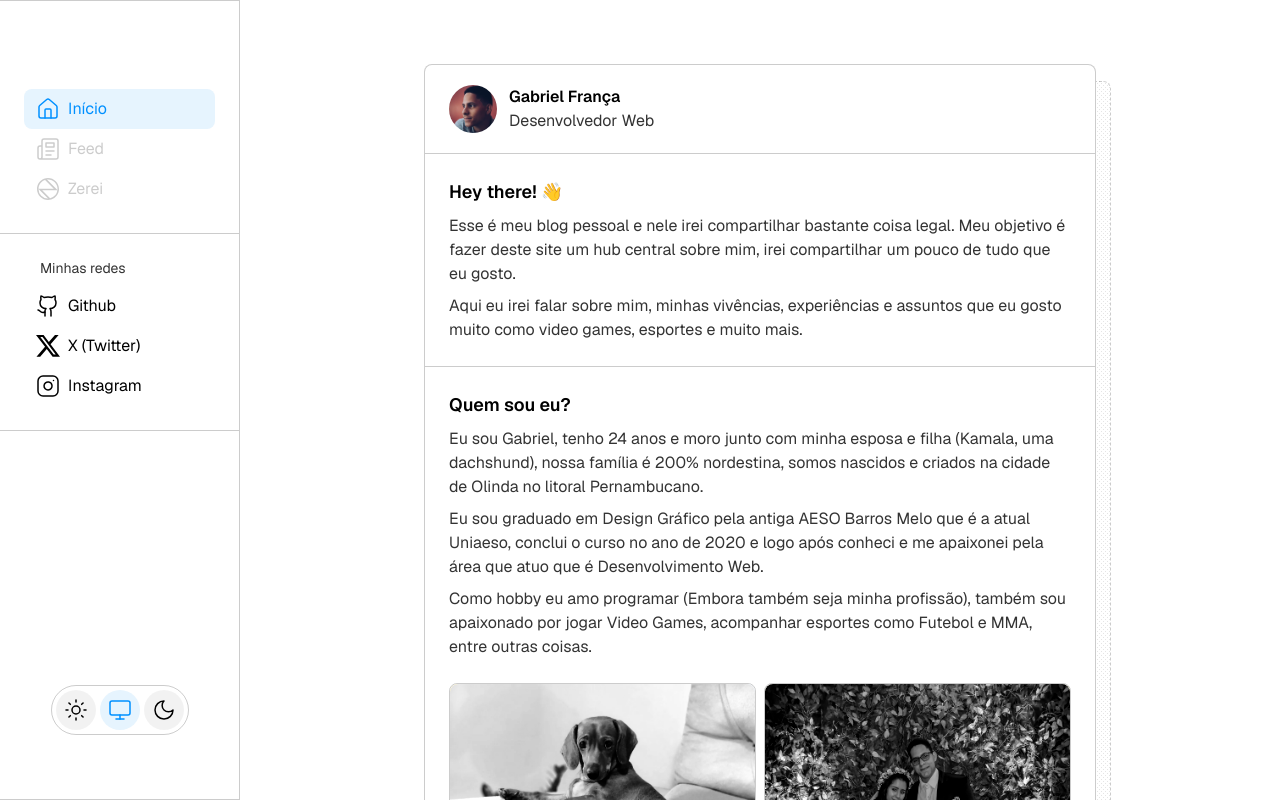
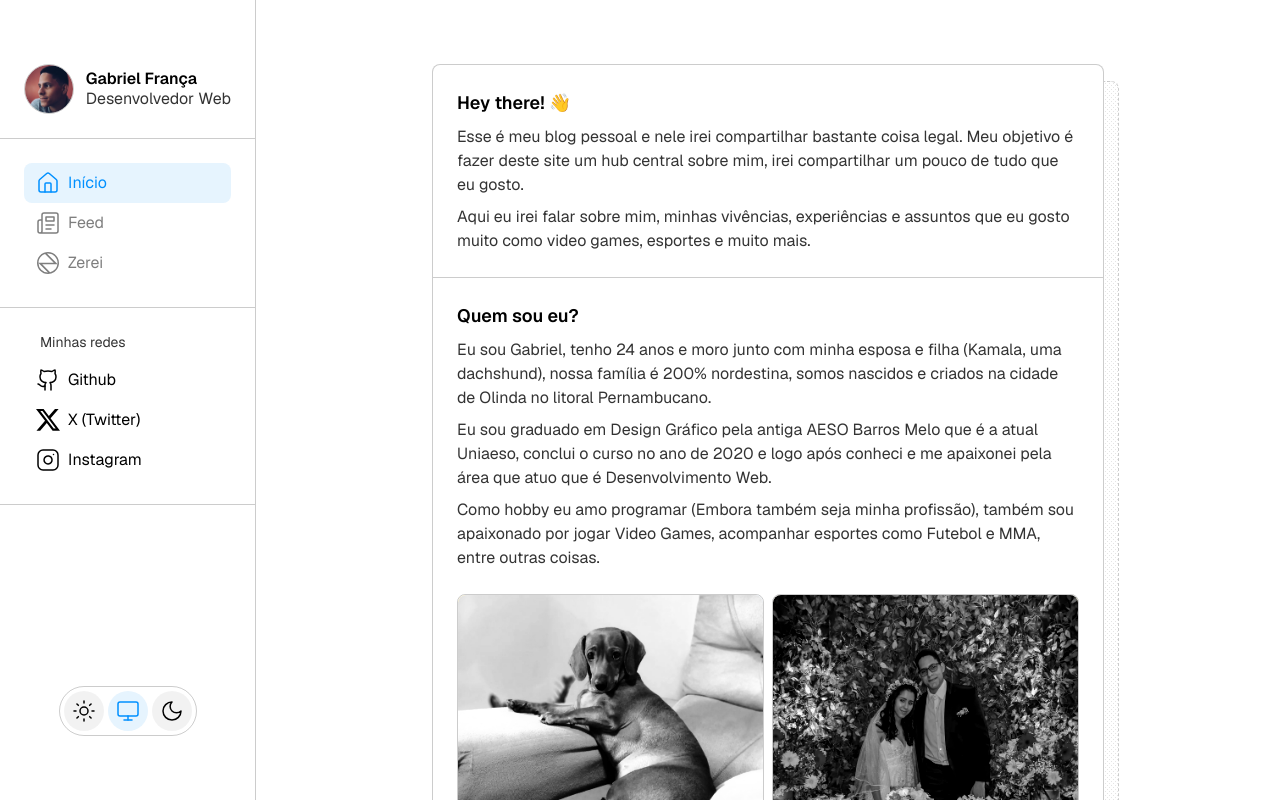
Before and after one commit to Bielframos/my-personal-blog, a Next.js app: page / in a window 1280 px wide. Shown: the top 800 px of the page. Built offline with nearby package versions, Linux system fonts and the light colour scheme; no server answers.

Commit message:
navbar improvments and others tweaks

```diff
--- a/app/layout.tsx
+++ b/app/layout.tsx
@@ -1,12 +1,11 @@
 import { Navbar } from "@/components/modules/navbar"
+import { Theme } from "@/components/modules/theme-switch"
 import cn from "@/lib/utils/cn"
 import { GeistMono } from "geist/font/mono"
 import { GeistSans } from "geist/font/sans"
-import type { Metadata, Viewport } from "next"
+import type { Metadata } from "next"
+import { cookies } from "next/headers"
 import "./globals.css"
-import { cookies } from "next/headers"
-import { setThemeCookie } from "@/lib/actions/set-theme-cookie"
-import { Theme } from "@/components/modules/theme-switch"
 
 const geist = GeistSans.className
 const geistMono = GeistMono.variable
@@ -33,9 +32,10 @@ export default function RootLayout({
         className={cn(
           geist,
           geistMono,
-          "md:flex bg-white-12 dark:bg-black-12 text-black-12 dark:text-white-12"
+          "bg-white-12 dark:bg-black-12 text-black-12 dark:text-white-12"
         )}
       >
+        <div className="md:flex">
           <Navbar userTheme={theme} />
           <main className="py-10 md:py-16 min-h-[100svh] flex items-center justify-center overflow-hidden flex-1">
             <section className="relative w-full mx-6 max-w-2xl border rounded-lg bg-white-12 dark:bg-black-12">
@@ -43,6 +43,7 @@ export default function RootLayout({
               <div className="absolute inset-0 w-full h-full rounded-lg border border-dashed left-4 top-4 bg-texture-black dark:bg-texture-white -z-10" />
             </section>
           </main>
+        </div>
       </body>
     </html>
   )
--- a/app/page.tsx
+++ b/app/page.tsx
@@ -1,27 +1,12 @@
 import { AnimatedPic } from "@/components/modules/animated-pic"
 import { Button } from "@/components/ui/button"
 import { MessagesSquare } from "lucide-react"
-import Image from "next/image"
 import Link from "next/link"
 import { Fragment } from "react"
 
 export default function Home() {
   return (
     <Fragment>
-      <header className="grid grid-cols-[auto,1fr] auto-rows-min px-6 p-[20px] relative">
-        <Image
-          src="/my-profile-pic.webp"
-          width={48}
-          height={48}
-          alt="Uma foto do Gabriel França"
-          className="rounded-full row-span-2 mr-3"
-        />
-        <h1 className="font-lg font-semibold">Gabriel França</h1>
-        <p className="text-black-10 dark:text-white-10 col-start-2">Desenvolvedor Web</p>
-      </header>
-
-      <hr />
-
       <article className="p-6 grid auto-rows-min gap-2 [&_p]:text-black-10 dark:[&_p]:text-white-10">
         <h2 className="text-lg font-semibold">Hey there! 👋</h2>
 
--- a/components/modules/navbar.tsx
+++ b/components/modules/navbar.tsx
@@ -1,6 +1,5 @@
 "use client"
 
-import { Button } from "@/components/ui/button"
 import { X } from "@/components/ui/icons/x"
 import cn from "@/lib/utils/cn"
 import { AnimatePresence, motion, type Variants } from "framer-motion"
@@ -11,6 +10,8 @@ import { createElement, useState } from "react"
 import { Zerei } from "../ui/icons/zerei"
 import { useMediaQuery } from "@/lib/hooks/use-media-query"
 import { Theme, ThemeSwitch } from "./theme-switch"
+import Image from "next/image"
+import { Button } from "../ui/button"
 
 const subPages = [
   { icon: Home, title: "Início", href: "/", disabled: false },
@@ -35,7 +36,7 @@ const socialMedia = [
 ]
 
 const ulAnimation: Variants = {
-  hidden: { left: "-240px" },
+  hidden: { left: "-256px" },
   show: { left: "0px" },
 }
 
@@ -59,30 +60,42 @@ export const Navbar = ({ userTheme }: { userTheme?: Theme }) => {
   const [showMenu, setShowMenu] = useState(false)
 
   return (
-    <motion.nav
+    <motion.div
       variants={ulAnimation}
       initial="hidden"
       animate={showMenu ? "show" : "hidden"}
-      className="fixed top-10 w-full max-w-60 border-y border-r rounded-r-xl bg-white-12 dark:bg-black-12 md:sticky md:top-0 md:h-[100svh] md:rounded-none md:py-16 z-[999] flex flex-col"
+      className="fixed md:sticky md:top-0 w-full max-w-64 h-svh border-r bg-white-12 dark:bg-black-12 z-[999]"
     >
-      <ul className="p-6">
+      <nav className="flex flex-col py-10 md:py-16 h-full overflow-y-auto">
+        <header className="flex gap-3 px-6 pt-6 pb-6 md:pt-0 relative">
+          <Image
+            src="/my-profile-pic.webp"
+            width={42}
+            height={42}
+            alt="Uma foto do Gabriel França"
+            className="rounded-full border aspect-square flex-1"
+          />
+          <div className="flex flex-col justify-center">
+            <h1 className="font-lg font-semibold">Gabriel França</h1>
+            <p className="text-black-10 dark:text-white-10 col-start-2 -mt-1">
+              Desenvolvedor Web
+            </p>
+          </div>
+        </header>
+
+        <ul className="p-6 border-t">
           {subPages.map((route) => (
             <li key={route.title}>
               <Link
                 href={route.disabled ? "#" : route.href}
-              className={cn(route.disabled && "pointer-events-none")}
-            >
-              <Button
-                variant="nav"
-                iconPos="before"
                 className={cn(
+                  "flex gap-2 pl-3 pr-4 py-2 rounded-lg transition-colors w-full hover:bg-black-2 dark:hover:bg-white-2",
                   path === route.href &&
-                    "bg-blue-3 dark:bg-blue-dark-3 hover:bg-blue-4 dark:hover:bg-blue-dark-4 text-blue-9"
+                    "bg-blue-3 hover:bg-blue-4 dark:bg-blue-dark-4 dark:hover:bg-blue-dark-4 text-blue-9",
+                  route.disabled && "pointer-events-none opacity-50"
                 )}
-                disabled={route.disabled}
               >
                 {createElement(route.icon)} {route.title}
-              </Button>
               </Link>
             </li>
           ))}
@@ -94,18 +107,25 @@ export const Navbar = ({ userTheme }: { userTheme?: Theme }) => {
           <h6 className="text-sm text-black-10 dark:text-white-10 pl-4 pb-2">Minhas redes</h6>
           {socialMedia.map((route) => (
             <li key={route.title}>
-            <Link href={route.href}>
-              <Button variant="nav" iconPos="before" disabled={route.disabled}>
+              <Link
+                href={route.href}
+                className={cn(
+                  "flex gap-2 pl-3 pr-4 py-2 rounded-lg transition-colors w-full hover:bg-black-2 dark:hover:bg-white-2",
+                  path === route.href &&
+                    "bg-blue-3 hover:bg-blue-4 dark:bg-blue-dark-4 dark:hover:bg-blue-dark-4 text-blue-9",
+                  route.disabled && "pointer-events-none opacity-50"
+                )}
+              >
                 {createElement(route.icon)} {route.title}
-              </Button>
               </Link>
             </li>
           ))}
         </ul>
 
-      <hr className="md:mb-auto" />
+        <hr className="mb-6" />
 
         <ThemeSwitch userTheme={userTheme} />
+      </nav>
 
       {isMobile && (
         <Button
@@ -128,6 +148,6 @@ export const Navbar = ({ userTheme }: { userTheme?: Theme }) => {
           </AnimatePresence>
         </Button>
       )}
-    </motion.nav>
+    </motion.div>
   )
 }
--- a/components/modules/theme-switch.tsx
+++ b/components/modules/theme-switch.tsx
@@ -37,7 +37,7 @@ export const ThemeSwitch = ({ userTheme = "system" }: { userTheme?: Theme }) =>
   }
 
   return (
-    <fieldset className="my-4 md:my-0 self-center flex p-1 rounded-full border gap-1">
+    <fieldset className="mt-auto self-center flex p-1 rounded-full border gap-1">
       {themes.map((theme) => {
         const Icon = theme.icon
         return (
--- a/components/ui/button.tsx
+++ b/components/ui/button.tsx
@@ -2,15 +2,14 @@ import cn from "@/lib/utils/cn"
 import { VariantProps, cva } from "class-variance-authority"
 import { ComponentProps } from "react"
 
-const style = cva(
-  "flex rounded-lg justify-center items-center gap-2 focus-visible:outline-none focus-visible:ring-2 ring-black-2 dark:ring-white-6 transition-colors px-4 py-2 w-fit disabled:bg-[transparent] disabled:text-black-6 dark:disabled:text-white-6 disabled:opacity-50 disabled:pointer-events-none",
+export const style = cva(
+  "flex rounded-lg justify-center items-center gap-2 focus-visible:outline-none focus-visible:ring-2 ring-black-2 dark:ring-white-6 transition-colors px-4 py-2 w-fit disabled:bg-[transparent] disabled:opacity-50 disabled:pointer-events-none",
   {
     variants: {
       variant: {
         default:
           "bg-black-12 dark:bg-white-12 text-white-12 dark:text-black-12 hover:bg-black-1 dark:hover:bg-white-1 hover:text-black-12 dark:hover:text-white-12",
         secondary: "bg-black-2 dark:bg-white-2 hover:bg-black-3 dark:hover:bg-white-3",
-        nav: "hover:bg-black-1 dark:hover:bg-white-1 w-full justify-start border-none",
       },
       size: {
         icon: "h-10 w-10 p-0",
```
Lines whose indentation alone changed are shown as unchanged.
